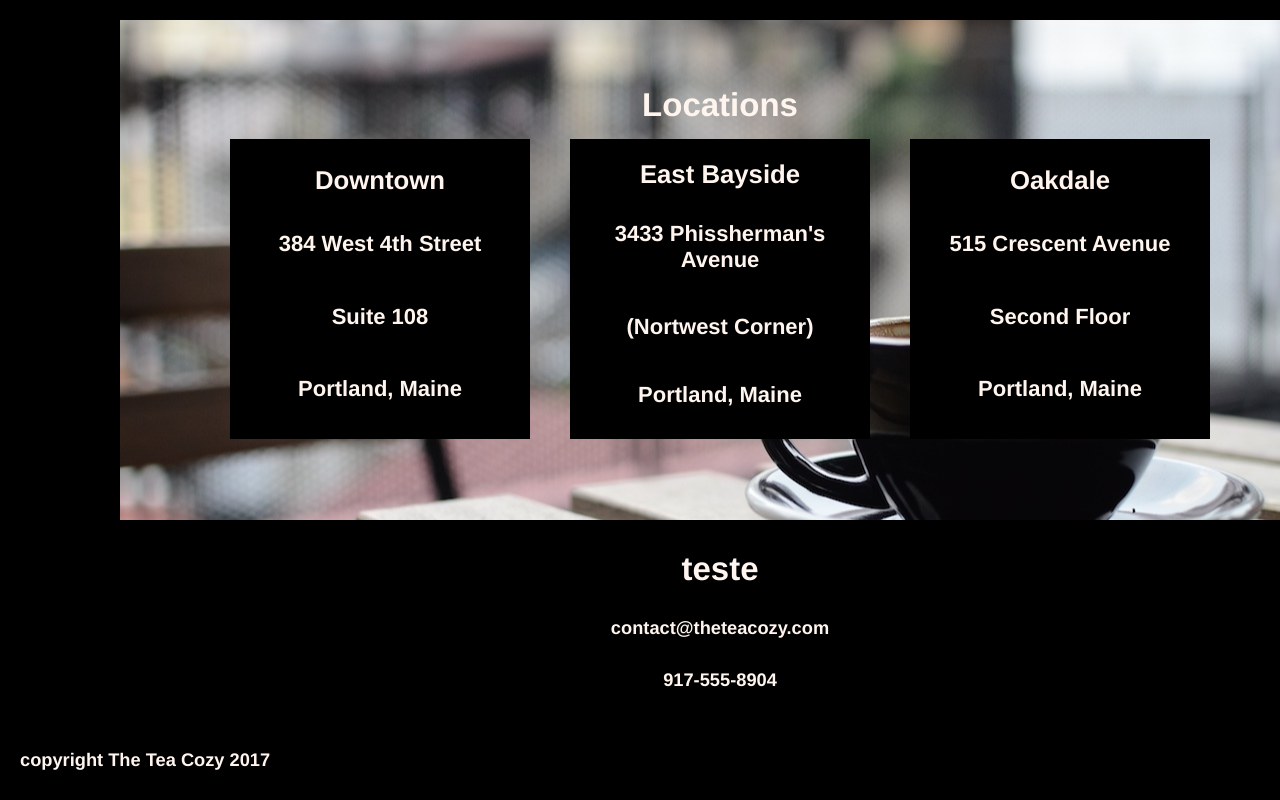
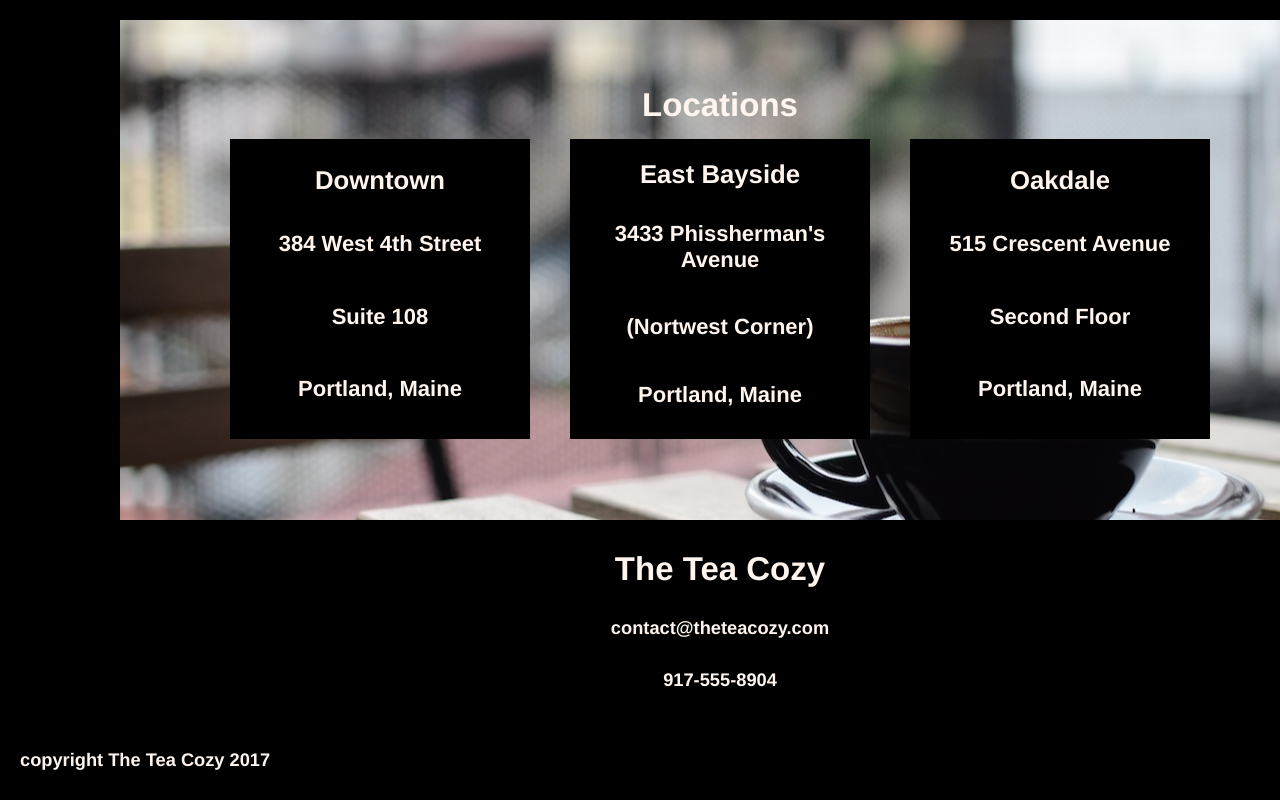
Before and after one commit to Holiv/codecademy-flexbox-project1, a plain HTML site: page index.html in a window 1280 px wide. Shown: the part 1533-2333 px from the top of the page. Drawn offline with Linux system fonts and the light colour scheme.

Commit message:
Update index.html

```diff
--- a/index.html
+++ b/index.html
@@ -82,7 +82,7 @@
                     </div>
                 </div>
                 <div id="s3-footer">
-                    <h2>teste</h2>
+                    <h2>The Tea Cozy</h2>
                     <h5>contact@theteacozy.com</h5>
                     <h5>917-555-8904</h5>
                 </div>
```
